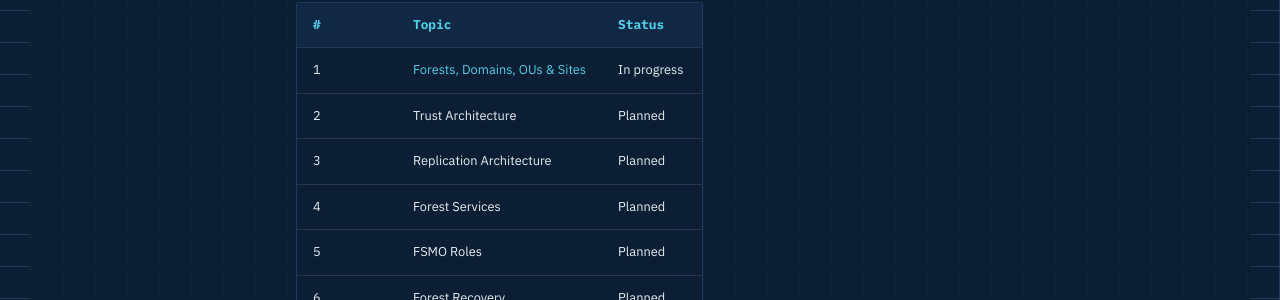
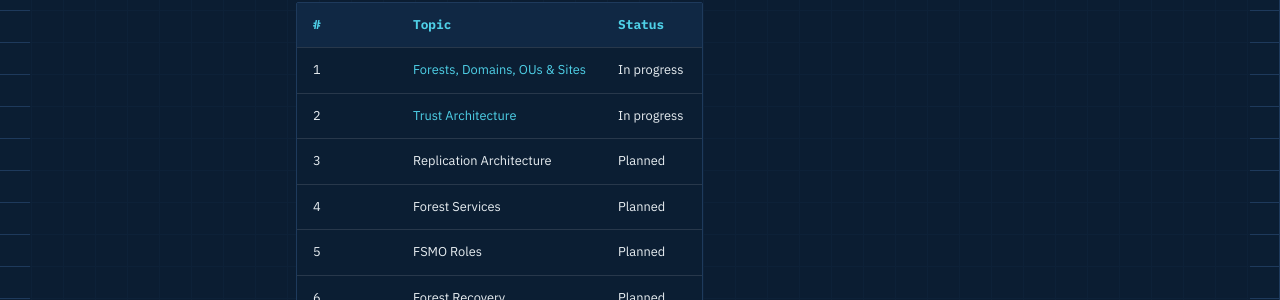
Before and after one commit to kenny-li-nyc/enterprise-knowledge-base, an MkDocs documentation site: the page built from docs/identity/layer1-directory-trust/index.md, in a window 1280 px wide. Shown: the part 309-609 px from the top of the page. Built offline with MkDocs 1.6.1 and Material for MkDocs 9.7.7, drawn with Linux system fonts in a browser that asks for light colours; comment, search, counter and statistics services are not loaded.

Commit message:
docs: update status of Trust Architecture in identity docs
Co-authored-by: aider (gemini/gemini-3.1-flash-lite) <aider@aider.chat>

```diff
--- a/docs/identity/layer1-directory-trust/index.md
+++ b/docs/identity/layer1-directory-trust/index.md
@@ -5,7 +5,7 @@
 | # | Topic | Status |
 |---|-------|--------|
 | 1 | [Forests, Domains, OUs & Sites](forests-domains-ous-sites.md) | In progress |
-| 2 | Trust Architecture | Planned |
+| 2 | [Trust Architecture](trust-architecture.md) | In progress |
 | 3 | Replication Architecture | Planned |
 | 4 | Forest Services | Planned |
 | 5 | FSMO Roles | Planned |
```
